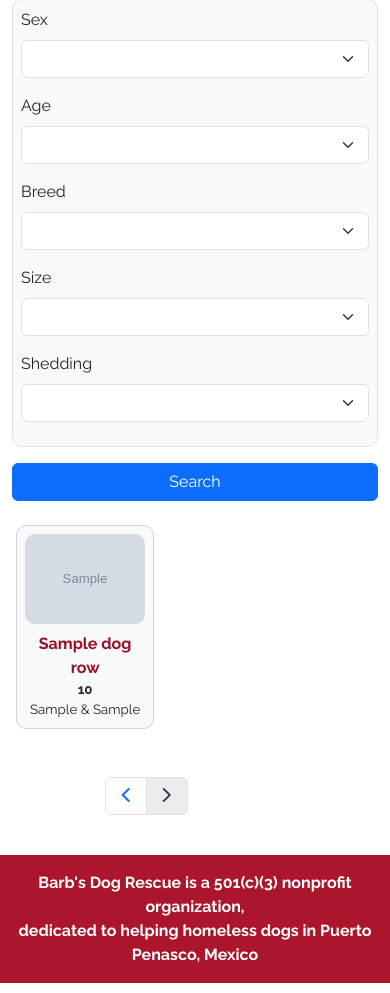
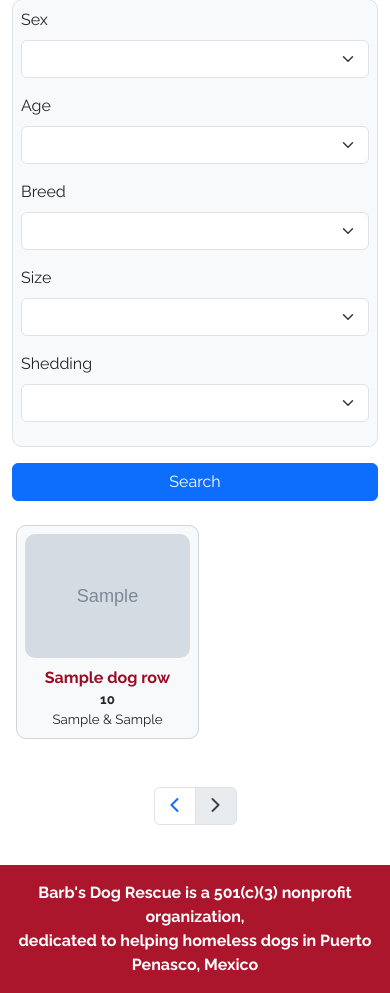
Before and after one commit to charliegriefer/barbs, a Flask app: template app/templates/index.html in a window 390 px wide; the page is wider, and only the part inside the window is pictured. Shown: the part 650-1643 px from the top of that part. Run offline with Flask 3, Linux system fonts and the light colour scheme; the template is opened without the code that fills it: most values are stand-ins (such as "Sample title", 1, 10 or a date in 2020); grey boxes marked "Sample" are stand-in pictures; form fields are guessed from the names that the template uses; parts of the project's set-up code (start-up, migrations or seed data) failed here and were passed over; some libraries are stand-ins or nearby versions.

Commit message:
More mobile fixes

```diff
--- a/app/templates/_includes/available_dogs.html
+++ b/app/templates/_includes/available_dogs.html
@@ -1,6 +1,6 @@
 {% if dogs|length > 0 %}
   {% for dog_row in dogs | batch(4, "&nbsp;") %}
-    <div class="row ms-1 w-auto justify-content-between">
+    <div class="row ms-1 w-100 justify-content-between">
       {% for dog in dog_row %}
         {% if dog != "&nbsp;" %}
         <div class="col-md-3 col-6 p-2 mb-4 dog_search_result bg-light text-center" style="cursor:pointer;" id="{{ dog.id }}">
--- a/app/templates/index.html
+++ b/app/templates/index.html
@@ -14,16 +14,16 @@
 
   <div class="container mt-2">
     <div class="row mt-4">
-      <div class="col d-none d-sm-block">&nbsp;</div>
+      <div class="col d-none d-sm-block"></div>
       <div class="col-9">
         {% include "_includes/pagination_form.html" %}
       </div>
     </div>
     <div class="row mt-2">
-      <div class="col">
+      <div class="col-sm-3">
         {% include "_includes/filter_form.html" %}
       </div>
-      <div class="col-9">
+      <div class="col-sm-9">
         {% include "_includes/available_dogs.html" %}
         {% if dogs|length > 0 %}
           {% include "_includes/pagination_nav.html" %}
```
